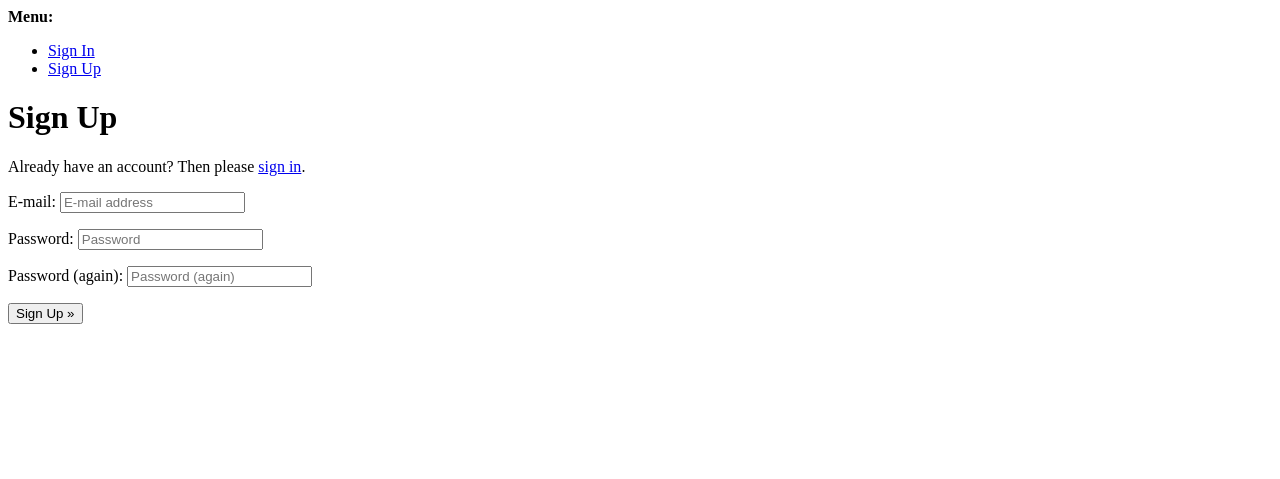
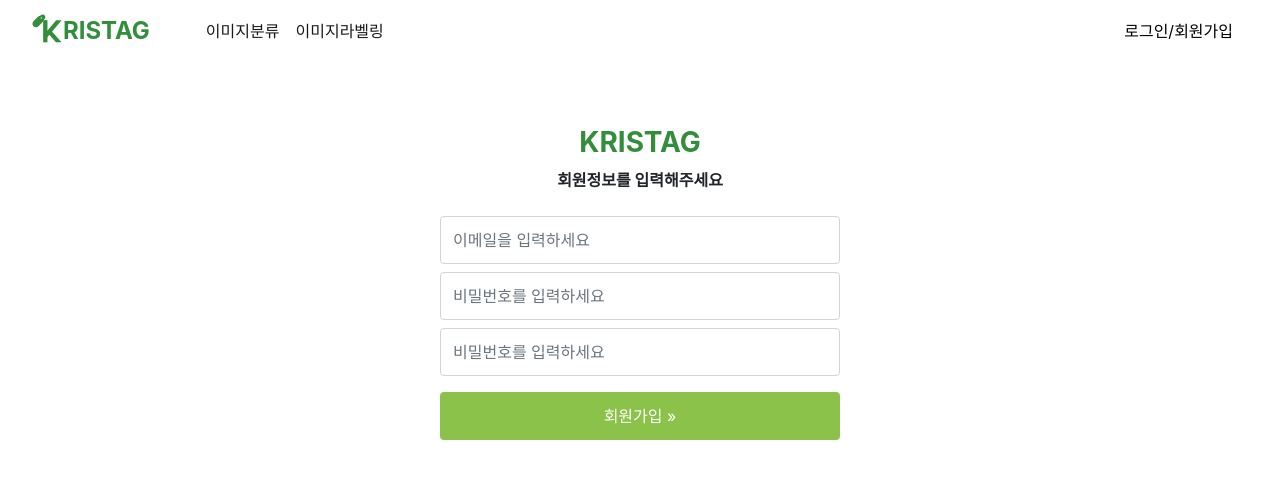
Before and after one commit to ksi2564/SinpleTag, a Django app: page /accounts/signup/ in a window 1280 px wide. Shown: the top 479 px of the page. Run offline with Django 4.2, Linux system fonts and the light colour scheme; some libraries are stand-ins or nearby versions.

Commit message:
소셜 로그인 외 기본 로그인 기능 구현 및 개인 작업량 체크 기능

```diff
--- a/SinpleTag/settings/base.py
+++ b/SinpleTag/settings/base.py
@@ -143,3 +143,6 @@
 ACCOUNT_UNIQUE_EMAIL = True
 ACCOUNT_AUTHENTICATION_METHOD = 'email'  # 계정 인증은 email을 통해서
 ACCOUNT_LOGOUT_ON_GET = True  # 로그아웃 확인 페이지 생략
+ACCOUNT_EMAIL_VERIFICATION = "none"
+
+# ACCOUNT_FORMS = {'signup': 'accountapp.forms.CustomSignupForm'}
--- a/accountapp/decorators.py
+++ b/accountapp/decorators.py
@@ -11,7 +11,7 @@
             return func(request, *args, **kwargs)
         else:
             messages.error(request, '로그인을 먼저 해주세요', extra_tags='danger')
-            return redirect('accountapp:login')
+            return redirect('account_login')
 
     return decorated
 
--- a/accountapp/templates/account/base.html
+++ b/accountapp/templates/account/base.html
@@ -1,40 +1,45 @@
 <!DOCTYPE html>
-<html>
-  <head>
-    <title>{% block head_title %}{% endblock %}</title>
-    {% block extra_head %}
-    {% endblock %}
-  </head>
+<html lang="ko">
+
+{% include 'head.html' %}
+
 <body>
+{% include 'header.html' %}
 {% block body %}
+<link rel="stylesheet" href="https://cdn.jsdelivr.net/npm/bootstrap@4.6.1/dist/css/bootstrap.min.css"
+      integrity="sha384-zCbKRCUGaJDkqS1kPbPd7TveP5iyJE0EjAuZQTgFLD2ylzuqKfdKlfG/eSrtxUkn"
+      crossorigin="anonymous">
 
+<script src="https://cdn.jsdelivr.net/npm/jquery@3.5.1/dist/jquery.slim.min.js"
+        integrity="sha384-DfXdz2htPH0lsSSs5nCTpuj/zy4C+OGpamoFVy38MVBnE+IbbVYUew+OrCXaRkfj"
+        crossorigin="anonymous"></script>
+<script src="https://cdn.jsdelivr.net/npm/bootstrap@4.6.1/dist/js/bootstrap.bundle.min.js"
+        integrity="sha384-fQybjgWLrvvRgtW6bFlB7jaZrFsaBXjsOMm/tB9LTS58ONXgqbR9W8oWht/amnpF"
+        crossorigin="anonymous"></script>
 {% if messages %}
-    <div>
-      <strong>Messages:</strong>
-      <ul>
 {% for message in messages %}
-        <li>{{message}}</li>
+<div class="container">
+    <div class="alert alert-{{ message.tags }}" role="alert">
+        {{ message }}
+    </div>
+</div>
 {% endfor %}
-      </ul>
-    </div>
 {% endif %}
 
-    <div>
-      <strong>Menu:</strong>
-      <ul>
-        {% if user.is_authenticated %}
-        <li><a href="{% url 'account_email' %}">Change E-mail</a></li>
-        <li><a href="{% url 'account_logout' %}">Sign Out</a></li>
-        {% else %}
-        <li><a href="{% url 'account_login' %}">Sign In</a></li>
-        <li><a href="{% url 'account_signup' %}">Sign Up</a></li>
-        {% endif %}
-      </ul>
-    </div>
 {% block content %}
 {% endblock %}
 {% endblock %}
 {% block extra_body %}
 {% endblock %}
+{% include 'footer.html' %}
+<script>
+    // alret 2초 뒤 auto close
+    $(document).ready(function () {
+        // show the alert
+        setTimeout(function () {
+            $(".alert").alert('close');
+        }, 3000);
+    });
+</script>
 </body>
 </html>
--- a/accountapp/templates/account/signup.html
+++ b/accountapp/templates/account/signup.html
@@ -5,17 +5,27 @@
 {% block head_title %}{% trans "Signup" %}{% endblock %}
 
 {% block content %}
-<h1>{% trans "Sign Up" %}</h1>
-
-<p>{% blocktrans %}Already have an account? Then please <a href="{{ login_url }}">sign in</a>.{% endblocktrans %}</p>
-
-<form class="signup" id="signup_form" method="post" action="{% url 'account_signup' %}">
-  {% csrf_token %}
-  {{ form.as_p }}
-  {% if redirect_field_value %}
-  <input type="hidden" name="{{ redirect_field_name }}" value="{{ redirect_field_value }}" />
-  {% endif %}
-  <button type="submit">{% trans "Sign Up" %} &raquo;</button>
-</form>
+<h3 style="font-weight: bold; text-align: center; margin-top: 4rem; color: #338E3C">KRISTAG</h3>
+<p class="row justify-content-center" style="font-weight: bold">회원정보를 입력해주세요</p>
+<div class="row justify-content-center">
+    <form class="signup" id="signup_form" method="post" action="{% url 'account_signup' %}">
+        {% csrf_token %}
+        <label for="email" hidden></label>
+        <input class="form-control mt-2" type="email" name="email" id="email" style="height: 3rem;"
+               placeholder="이메일을 입력하세요" required>
+        <label for="password1" hidden></label>
+        <input class="form-control mt-2" type="password" name="password1" id="password1" style="height: 3rem;"
+               placeholder="비밀번호를 입력하세요" required>
+        <label for="password2" hidden></label>
+        <input class="form-control mt-2" type="password" name="password2" id="password2" style="height: 3rem;"
+               placeholder="비밀번호를 입력하세요" required>
+        {% if redirect_field_value %}
+        <input type="hidden" name="{{ redirect_field_name }}" value="{{ redirect_field_value }}"/>
+        {% endif %}
+        <button class="btn mt-3" type="submit"
+                style="width: 25rem; height: 3rem; background-color: #8BC34A; color: white">회원가입 &raquo;
+        </button>
+    </form>
+</div>
 
 {% endblock %}
--- a/accountapp/templates/login.html
+++ b/accountapp/templates/login.html
@@ -12,6 +12,7 @@
                 </div>
             {% endfor %}
         {% endif %}
+
         <h2 style="font-weight: bold; text-align: center; margin-top: 50px">KRISTAG 로그인/회원가입</h2>
         <div class="row justify-content-center">
             <div class="card" style="width: 18rem; margin-top: 2rem;">
--- a/accountapp/views.py
+++ b/accountapp/views.py
@@ -29,7 +29,10 @@
     def post(self, request, *args, **kwargs):
         new_request = RequestPermission()
         new_request.user = self.request.user
-        new_request.name = self.request.user.socialaccount_set.all()[0].extra_data['name']
+        if self.request.user.socialaccount_set.all():
+            new_request.name = self.request.user.socialaccount_set.all()[0].extra_data['name']
+        else:
+            new_request.name = self.request.user.username
         new_request.save()
 
         messages.success(request, "전문가 권한 요청을 하였습니다.")
--- a/static/css/base.css
+++ b/static/css/base.css
@@ -70,7 +70,7 @@
     font-size: .8rem !important;
     font-weight: 700 !important;
     padding: 0 !important;
-    width: 12.5rem;
+    width: 12rem;
     height: 3rem;
     box-shadow: 1px 1px #c9c9c9;
 }
@@ -82,7 +82,7 @@
     font-weight: 700 !important;
     padding: 0 !important;
     border-color: #eeeeee !important;
-    width: 12.5rem;
+    width: 12rem;
     height: 3rem;
     box-shadow: 1px 1px #c9c9c9;
 }
--- a/templates/base.html
+++ b/templates/base.html
@@ -11,12 +11,12 @@
 
 {% include 'footer.html' %}
 <script>
-    {#alret 2초 뒤 auto close#}
+    // alret 2초 뒤 auto close
     $(document).ready(function () {
         // show the alert
         setTimeout(function () {
             $(".alert").alert('close');
-        }, 2000);
+        }, 3000);
     });
 </script>
 </body>
--- a/templates/header.html
+++ b/templates/header.html
@@ -1,7 +1,7 @@
 {% load static %}
 
-<div class="container-fluid mt-2">
-    <nav class="navbar navbar-expand-lg navbar-light bg-light">
+<div class="container-fluid">
+    <nav class="navbar navbar-expand-lg  navbar-light">
         <a class="navbar-brand" href="/" style="font-weight: bold; margin-right: 3rem; font-size: 1.5rem;"><img
                 src="{% static 'images/BrandLogo.svg' %}"
                 width="32" height="32"
@@ -11,7 +11,7 @@
                 aria-controls="navbarNavAltMarkup" aria-expanded="false" aria-label="Toggle navigation">
             <span class="navbar-toggler-icon"></span>
         </button>
-        <div class="collapse navbar-collapse" id="navbarNavAltMarkup">
+        <div class="collapse navbar-collapse">
             <ul class="navbar-nav mr-auto">
                 <li class="nav-item dropdown">
                     <a class="nav-link active" href="{% url 'classification:classification_list' %}" role="button"
@@ -37,14 +37,18 @@
                 </li>
             </ul>
         </div>
-        <div class="collapse navbar-collapse justify-content-end" id="navbarNavAltMarkup">
+        <div class="collapse navbar-collapse justify-content-end">
             <div class="inline my-2 my-lg-0">
                 {% if user.is_authenticated %}
                     <ul class="navbar-nav mr-auto my-2 my-lg-0 navbar-nav-scroll" style="max-height: 100px;">
                         <li class="nav-item dropdown">
                             <a class="nav-link dropdown-toggle" href="#" role="button" data-toggle="dropdown"
                                aria-expanded="false">
+                                {% if user.socialaccount_set.all %}
                                 {{ user.socialaccount_set.all.0.extra_data.name }}님
+                                {% else %}
+                                {{ user.username }}님
+                                {% endif %}
                             </a>
                             <ul class="dropdown-menu dropdown-menu-right">
                                 <li><a class="dropdown-item" href="{% url 'accountapp:my_info' user.id %}">내 정보 관리</a>
@@ -81,7 +85,7 @@
                         </div>
                     </div>
                 {% else %}
-                    <a class="nav-link" href="{% url 'accountapp:login' %}">로그인/회원가입</a>
+                    <a class="nav-link" href="{% url 'account_login' %}">로그인/회원가입</a>
                 {% endif %}
             </div>
         </div>
```
Also changed, not shown: accountapp/admin.py (+17 -2 lines), accountapp/forms.py (added, +12 -0 lines), accountapp/models.py (+54 -0 lines), accountapp/templates/account/login.html (+69 -23 lines), labeling/templates/main_page.html (+7 -1 lines). Lines whose indentation alone changed are shown as unchanged.
